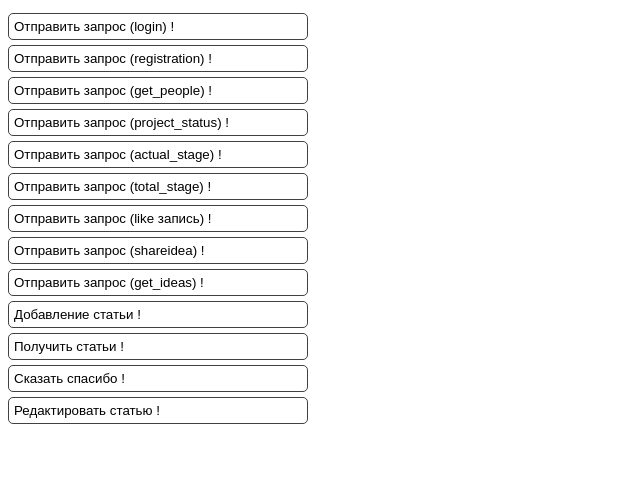
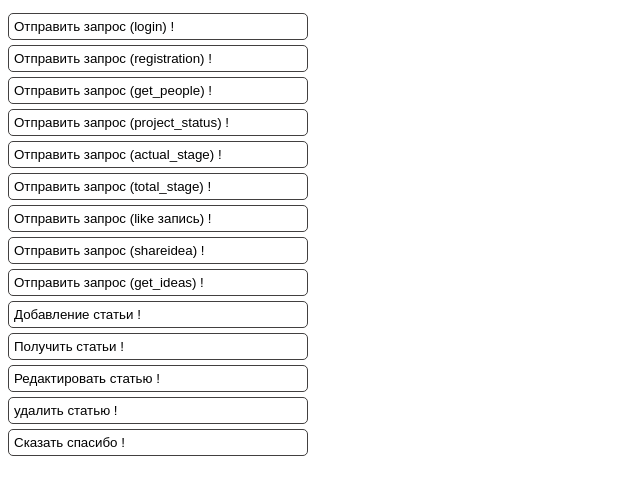
Before and after one commit to allgoodmans571/EMIASback, a website: page index.html in a window 1280 px wide. Shown: the whole page, without its empty margins (0-640 px from the left). Drawn offline with Linux system fonts and the light colour scheme.

Commit message:
Сделал пример удаления статьи

```diff
--- a/index.html
+++ b/index.html
@@ -17,8 +17,9 @@
     <button onclick="get_ideas()" >Отправить запрос (get_ideas) !</button> <br>
     <button onclick="add_data()" >Добавление статьи !</button> <br>
     <button onclick="bulletin_project()" >Получить статьи !</button> <br>
+    <button onclick="edit_data()" >Редактировать статью !</button> <br>
+    <button onclick="del_data()" >удалить статью !</button> <br>
     <button onclick="say_thanks()" >Сказать спасибо !</button> <br>
-    <button onclick="edit_data()" >Редактировать статью !</button> <br>
 </body>
 <script>
 const url = "http://localhost:3000/";
@@ -58,6 +59,21 @@ function add_data() {
     .then((response) => { console.log(response) })
     .catch(err => console.log(err))
 }
+function del_data() {
+    fetch(url + 'deldata', {
+        headers: {
+            'Accept': 'application/json',
+            'Content-Type': 'application/json'
+        },
+        method: "POST",
+        body: JSON.stringify({
+            id: "2",
+        })
+    })
+    .then(response => response.text())
+    .then((response) => { console.log(response) })
+    .catch(err => console.log(err))
+}
 function edit_data() {
     fetch(url + 'edit_data', {
         headers: {
@@ -68,7 +84,6 @@ function edit_data() {
         body: JSON.stringify({
             img: "img",
             title:"title",
-            status: true,
             text: "Какой то текст",
             id: 4
         })
```
